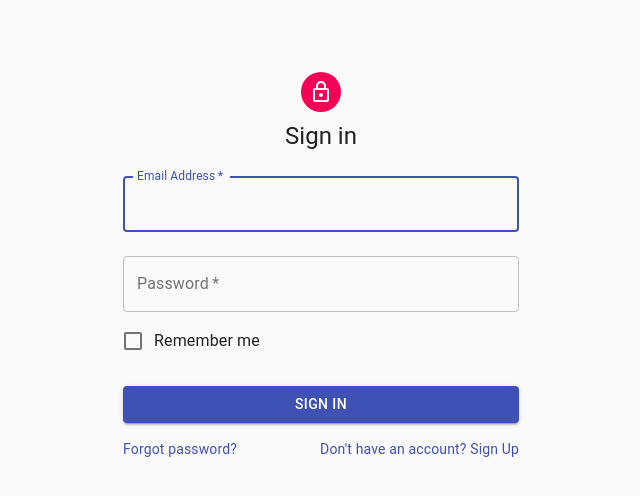
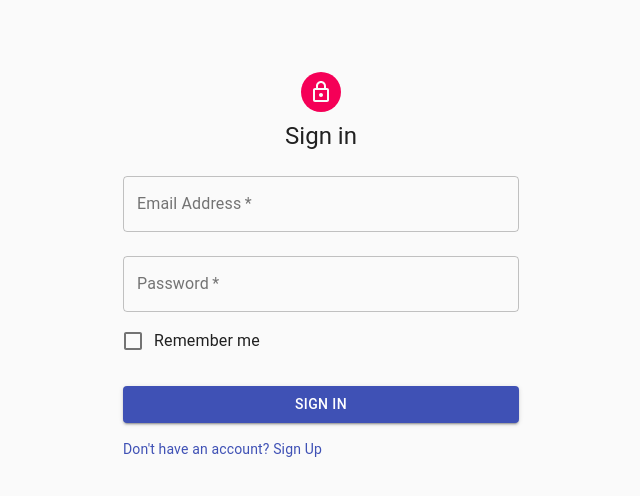
Before and after one commit to hov001/react-blog, a React (Vite) app: page / in a window 1280 px wide. Shown: the top 496 px of the page, without its empty margins (319-959 px from the left). Built offline with nearby package versions, Linux system fonts and the light colour scheme.

Commit message:
Refactor: Maked SignIn component

```diff
--- a/package.json
+++ b/package.json
@@ -10,6 +10,7 @@
     "@material-ui/core": "^4.12.2",
     "@material-ui/icons": "^4.11.2",
     "classnames": "^2.3.1",
+    "prop-types": "^15.7.2",
     "react": "^17.0.0",
     "react-dom": "^17.0.0",
     "react-router-dom": "^5.2.0"
--- a/src/App.jsx
+++ b/src/App.jsx
@@ -1,6 +1,6 @@
 import React from 'react'
 
-import SignIn from './components/SignIn/SignIn'
+import SignIn from './pages/SignIn/SignIn'
 
 function App() {
   return (
--- a/src/components/Avatar/Avatar.jsx
+++ /dev/null
@@ -1,3 +0,0 @@
-function Avatar() {}
-
-export default Avatar
--- /dev/null
+++ b/src/components/Avatar/AvatarSection.jsx
@@ -0,0 +1,14 @@
+import React from 'react'
+import { Avatar } from '@material-ui/core'
+import PropTypes from 'prop-types'
+
+function AvatarSection({ classNames, icon }) {
+  return <Avatar className={classNames}>{icon}</Avatar>
+}
+
+AvatarSection.propTypes = {
+  classNames: PropTypes.string,
+  icon: PropTypes.object,
+}
+
+export default AvatarSection
--- /dev/null
+++ b/src/components/InputField/InputField.jsx
@@ -0,0 +1,40 @@
+import React from 'react'
+import TextField from '@material-ui/core/TextField'
+import PropTypes from 'prop-types'
+
+function InputField({
+  variant,
+  margin,
+  required,
+  fullWidth,
+  type,
+  id,
+  label,
+  name,
+}) {
+  return (
+    <TextField
+      variant={variant}
+      margin={margin}
+      required={required}
+      fullWidth={fullWidth}
+      type={type}
+      id={id}
+      label={label}
+      name={name}
+    />
+  )
+}
+
+InputField.propTypes = {
+  variant: PropTypes.string,
+  margin: PropTypes.string,
+  required: PropTypes.bool,
+  fullWidth: PropTypes.bool,
+  type: PropTypes.string,
+  id: PropTypes.string,
+  label: PropTypes.string,
+  name: PropTypes.string,
+}
+
+export default InputField
--- a/src/components/SignIn/SignIn.jsx
+++ /dev/null
@@ -1,84 +0,0 @@
-import React from 'react'
-// Material UI
-import Avatar from '@material-ui/core/Avatar'
-import Button from '@material-ui/core/Button'
-import CssBaseline from '@material-ui/core/CssBaseline'
-import TextField from '@material-ui/core/TextField'
-import FormControlLabel from '@material-ui/core/FormControlLabel'
-import Checkbox from '@material-ui/core/Checkbox'
-import Link from '@material-ui/core/Link'
-import Grid from '@material-ui/core/Grid'
-import LockOutlinedIcon from '@material-ui/icons/LockOutlined'
-import Typography from '@material-ui/core/Typography'
-import Container from '@material-ui/core/Container'
-// Material custom style
-import signInStyle from '../../helpers/materialStyles/signIn.style'
-
-function SignIn() {
-  const classes = signInStyle()
-
-  return (
-    <Container component="main" maxWidth="xs">
-      <CssBaseline />
-      <div className={classes.paper}>
-        <Avatar className={classes.avatar}>
-          <LockOutlinedIcon />
-        </Avatar>
-        <Typography component="h1" variant="h5">
-          Sign in
-        </Typography>
-        <form className={classes.form} noValidate>
-          <TextField
-            variant="outlined"
-            margin="normal"
-            required
-            fullWidth
-            id="email"
-            label="Email Address"
-            name="email"
-            autoComplete="email"
-            autoFocus
-          />
-          <TextField
-            variant="outlined"
-            margin="normal"
-            required
-            fullWidth
-            name="password"
-            label="Password"
-            type="password"
-            id="password"
-            autoComplete="current-password"
-          />
-          <FormControlLabel
-            control={<Checkbox value="remember" color="primary" />}
-            label="Remember me"
-          />
-          <Button
-            type="submit"
-            fullWidth
-            variant="contained"
-            color="primary"
-            className={classes.submit}
-          >
-            Sign In
-          </Button>
-          <Grid container>
-            <Grid item xs>
-              <Link href="#" variant="body2">
-                Forgot password?
-              </Link>
-            </Grid>
-            <Grid item>
-              <Link href="#" variant="body2">
-                {"Don't have an account? Sign Up"}
-              </Link>
-            </Grid>
-          </Grid>
-        </form>
-      </div>
-    </Container>
-  )
-}
-
-export default SignIn
--- /dev/null
+++ b/src/components/Typography/TypographySection.jsx
@@ -0,0 +1,19 @@
+import React from 'react'
+import { Typography } from '@material-ui/core/'
+import PropTypes from 'prop-types'
+
+function TypographySection({ text, component, variant }) {
+  return (
+    <Typography component={component} variant={variant}>
+      {text}
+    </Typography>
+  )
+}
+
+TypographySection.propTypes = {
+  text: PropTypes.string,
+  component: PropTypes.string,
+  variant: PropTypes.string,
+}
+
+export default TypographySection
--- /dev/null
+++ b/src/pages/SignIn/SignIn.jsx
@@ -0,0 +1,84 @@
+import React from 'react'
+// Class names
+import classNames from 'classnames'
+
+// Material UI
+import {
+  Button,
+  CssBaseline,
+  FormControlLabel,
+  Checkbox,
+  Link,
+  Grid,
+  Container,
+} from '@material-ui/core/'
+// Icons
+import { LockOutlined } from '@material-ui/icons/'
+// Components
+import AvatarSection from '../../components/Avatar/AvatarSection'
+import TypographySection from '../../components/Typography/TypographySection'
+import InputField from '../../components/InputField/InputField'
+// Material custom style
+import signInStyle from '../../helpers/materialStyles/signIn.style'
+
+function SignIn() {
+  const signInClasses = signInStyle()
+
+  return (
+    <Container component="main" maxWidth="xs">
+      <CssBaseline />
+      <div className={signInClasses.paper}>
+        <AvatarSection
+          classNames={classNames(signInClasses.avatar)}
+          icon={<LockOutlined />}
+        />
+        <TypographySection text={'Sign in'} component={'h1'} variant={'h5'} />
+
+        <form className={signInClasses.form} noValidate>
+          <InputField
+            variant={'outlined'}
+            margin={'normal'}
+            required
+            fullWidth
+            type={'email'}
+            id={'email'}
+            label={'Email Address'}
+            name={'email'}
+          />
+          <InputField
+            variant={'outlined'}
+            margin={'normal'}
+            required
+            fullWidth
+            type={'password'}
+            id={'password'}
+            label={'Password'}
+            name={'password'}
+          />
+          <FormControlLabel
+            control={<Checkbox value="remember" color="primary" />}
+            label="Remember me"
+          />
+          <Button
+            type="submit"
+            fullWidth
+            variant="contained"
+            color="primary"
+            className={signInClasses.submit}
+          >
+            Sign In
+          </Button>
+          <Grid container>
+            <Grid item>
+              <Link href="#" variant="body2">
+                {"Don't have an account? Sign Up"}
+              </Link>
+            </Grid>
+          </Grid>
+        </form>
+      </div>
+    </Container>
+  )
+}
+
+export default SignIn
```
Also changed, not shown: .eslintrc.js.
